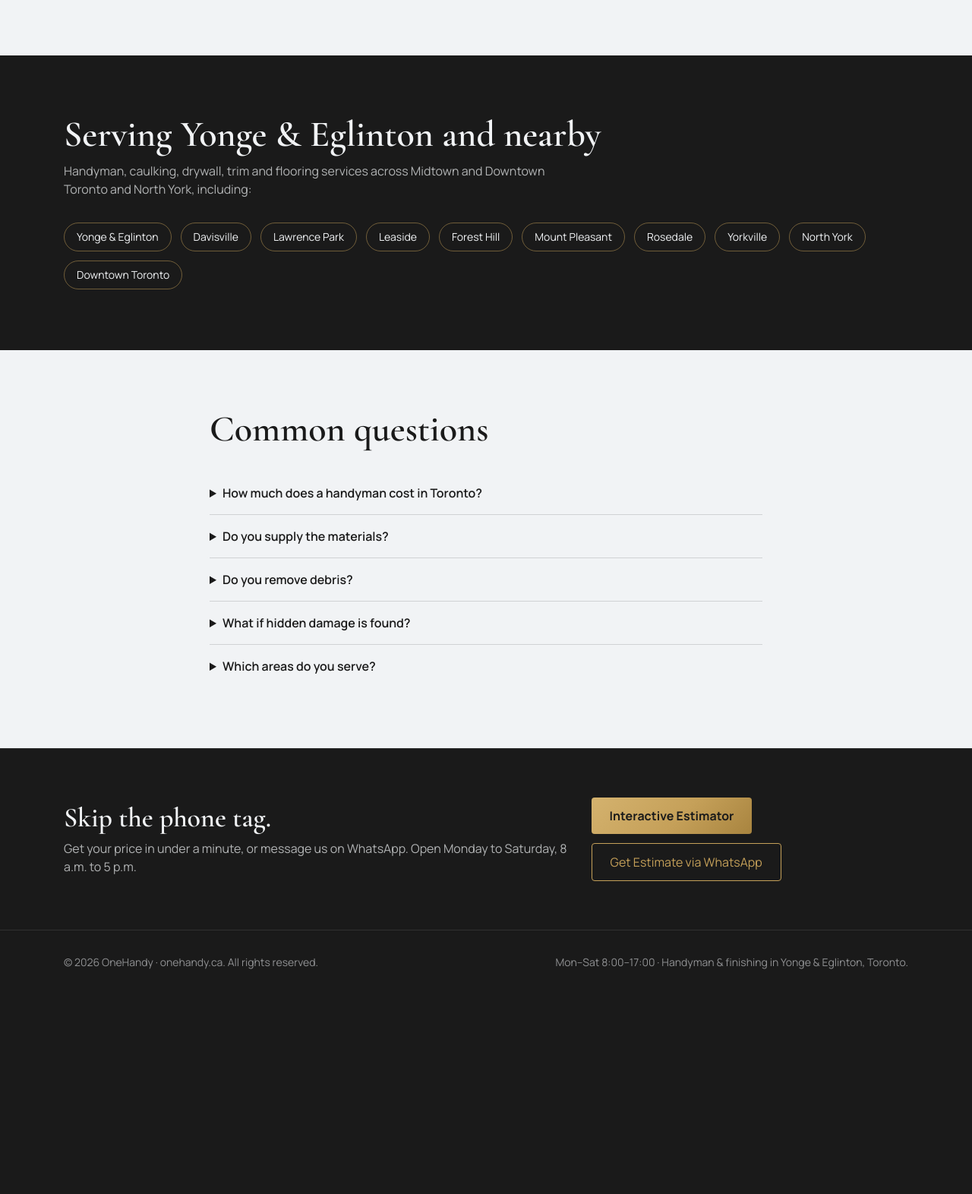
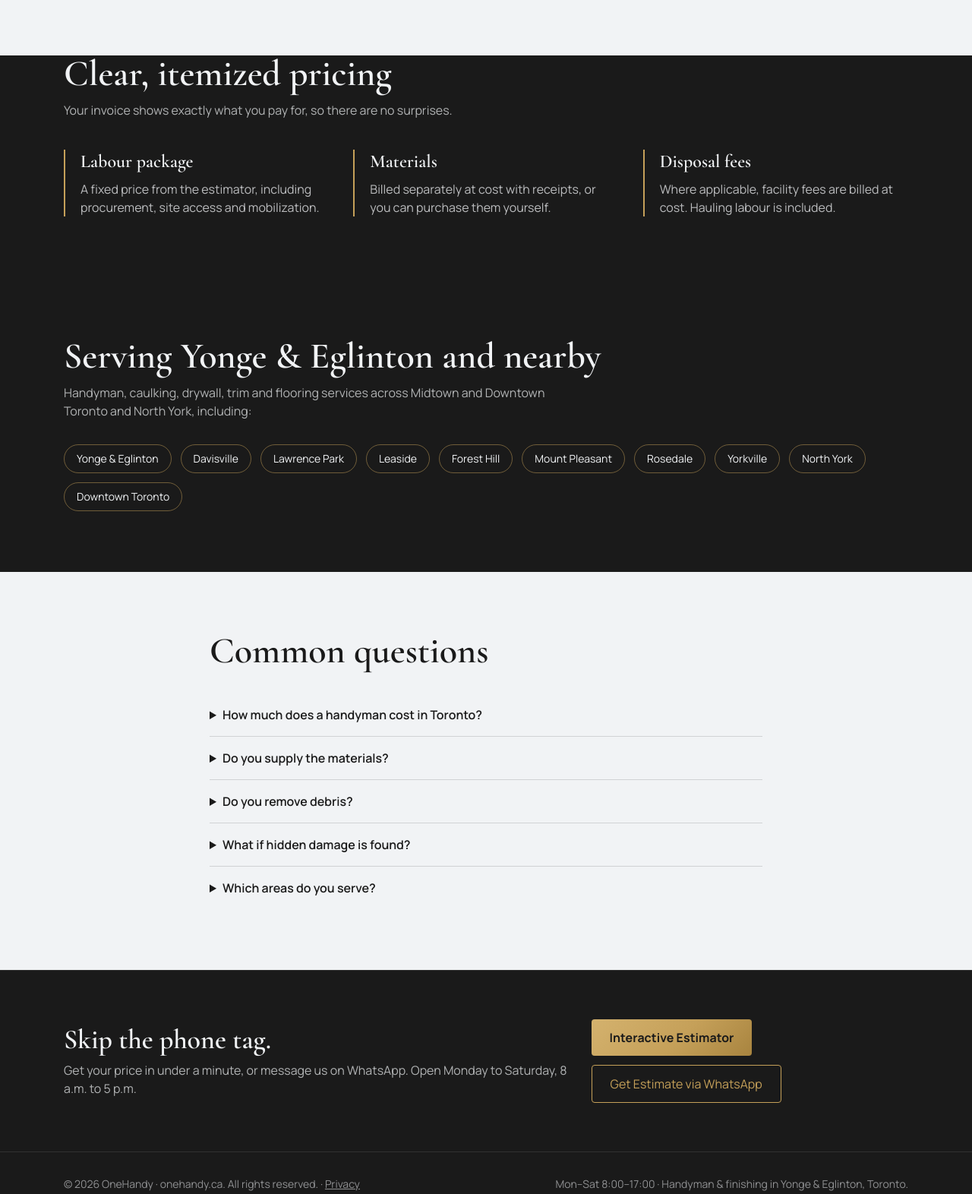
Before and after one commit to infoonehandy-coder/onehandy, a plain HTML site: page index.html in a window 1280 px wide. Shown: the part 2160-3732 px from the top of the page at 76% size. Before the commit the page ends 3469 px from the top, so only its background shows below. Drawn offline with nearby package versions, Linux system fonts and the light colour scheme.

Commit message:
Add files via upload

```diff
--- a/index.html
+++ b/index.html
@@ -6,6 +6,10 @@
 <title>Handyman in Yonge & Eglinton, Toronto | OneHandy Finishing & Repair</title>
 <meta name="description" content="OneHandy: handyman and architectural finishing in Yonge & Eglinton, Midtown Toronto. Caulking, drywall & paint, trim carpentry, flooring. Fixed-price estimate online.">
 <link rel="canonical" href="https://onehandy.ca/">
+<meta name="theme-color" content="#1A1A1A">
+<script type="application/ld+json">
+{"@context": "https://schema.org", "@type": "FAQPage", "mainEntity": [{"@type": "Question", "name": "How much does a handyman cost in Toronto?", "acceptedAnswer": {"@type": "Answer", "text": "It depends on the job. Use our estimator to get a fixed package price for caulking, drywall and paint, trim or flooring in under a minute."}}, {"@type": "Question", "name": "Do you supply the materials?", "acceptedAnswer": {"@type": "Answer", "text": "We can source materials for you, billed separately at cost with receipts, or you may supply your own. Procurement and site logistics are included in your labour package."}}, {"@type": "Question", "name": "Do you remove debris?", "acceptedAnswer": {"@type": "Answer", "text": "Yes. Choose the debris option in the estimator and hauling and disposal labour is included. Disposal facility fees, where applicable, are billed at cost. Your site is left swept and clean at handover."}}, {"@type": "Question", "name": "What if hidden damage is found?", "acceptedAnswer": {"@type": "Answer", "text": "We tell you immediately. Any extra repair is documented in a written change order before work continues."}}, {"@type": "Question", "name": "Which areas do you serve?", "acceptedAnswer": {"@type": "Answer", "text": "Yonge & Eglinton and surrounding Midtown Toronto neighbourhoods. Ask us if you are nearby."}}]}
+</script>
 <meta property="og:title" content="OneHandy | Handyman in Yonge & Eglinton, Toronto">
 <meta property="og:description" content="Precision repair and architectural finishing with fixed-price estimates. Serving Midtown Toronto.">
 <meta property="og:url" content="https://onehandy.ca/">
@@ -108,6 +112,16 @@ body{background:#1A1A1A;color:#F1F3F5;font-family:Manrope,system-ui,sans-serif}
     </div>
   </section>
 
+  <section class="max-w-6xl mx-auto px-5 pb-20">
+    <h2 class="font-serif text-4xl md:text-5xl font-semibold">Clear, itemized pricing</h2>
+    <p class="mt-3 max-w-2xl text-slate2/70">Your invoice shows exactly what you pay for, so there are no surprises.</p>
+    <div class="mt-10 grid md:grid-cols-3 gap-8">
+      <div class="border-l-2 border-gold pl-5"><h3 class="font-serif text-2xl font-semibold">Labour package</h3><p class="mt-2 text-slate2/75">A fixed price from the estimator, including procurement, site access and mobilization.</p></div>
+      <div class="border-l-2 border-gold pl-5"><h3 class="font-serif text-2xl font-semibold">Materials</h3><p class="mt-2 text-slate2/75">Billed separately at cost with receipts, or you can purchase them yourself.</p></div>
+      <div class="border-l-2 border-gold pl-5"><h3 class="font-serif text-2xl font-semibold">Disposal fees</h3><p class="mt-2 text-slate2/75">Where applicable, facility fees are billed at cost. Hauling labour is included.</p></div>
+    </div>
+  </section>
+
   <section id="areas" class="max-w-6xl mx-auto px-5 py-20">
     <h2 class="font-serif text-4xl md:text-5xl font-semibold">Serving Yonge &amp; Eglinton and nearby</h2>
     <p class="mt-3 max-w-2xl text-slate2/70">Handyman, caulking, drywall, trim and flooring services across Midtown and Downtown Toronto and North York, including:</p>
@@ -154,7 +168,7 @@ body{background:#1A1A1A;color:#F1F3F5;font-family:Manrope,system-ui,sans-serif}
 
 <footer class="border-t border-white/10 text-sm text-slate2/55">
   <div class="max-w-6xl mx-auto px-5 py-8 flex flex-col sm:flex-row justify-between gap-2">
-    <span>© 2026 OneHandy · onehandy.ca. All rights reserved.</span>
+    <span>© 2026 OneHandy · onehandy.ca. All rights reserved. · <a href="/privacy.html" class="underline hover:text-gold">Privacy</a></span>
     <span>Mon–Sat 8:00–17:00 · Handyman &amp; finishing in Yonge &amp; Eglinton, Toronto.</span>
   </div>
 </footer>
@@ -173,7 +187,7 @@ body{background:#1A1A1A;color:#F1F3F5;font-family:Manrope,system-ui,sans-serif}
     <button onclick="askMode()" class="text-xs text-gold underline ml-auto mr-3">Ask a question</button>
     <button onclick="closeChat()" aria-label="Close" class="text-2xl text-slate2/70 hover:text-gold leading-none">×</button>
   </div>
-  <div id="log" class="flex-1 overflow-y-auto px-4 py-4 space-y-3"></div>
+  <div id="log" aria-live="polite" class="flex-1 overflow-y-auto px-4 py-4 space-y-3"></div>
   <div id="opts" class="p-4 border-t border-white/10 grid gap-2" style="padding-bottom:calc(64px + env(safe-area-inset-bottom,0px))"></div>
 </section>
 
```
